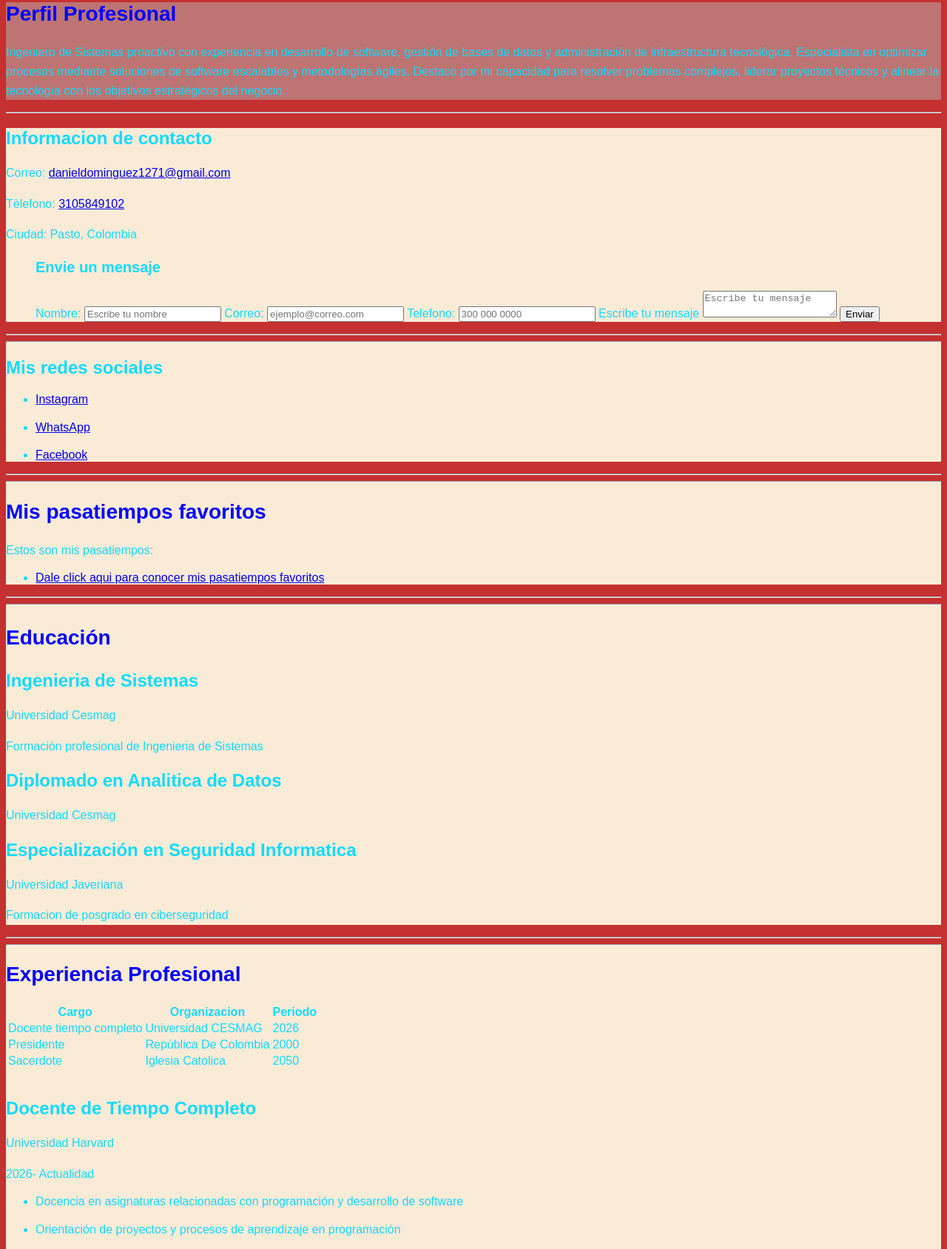
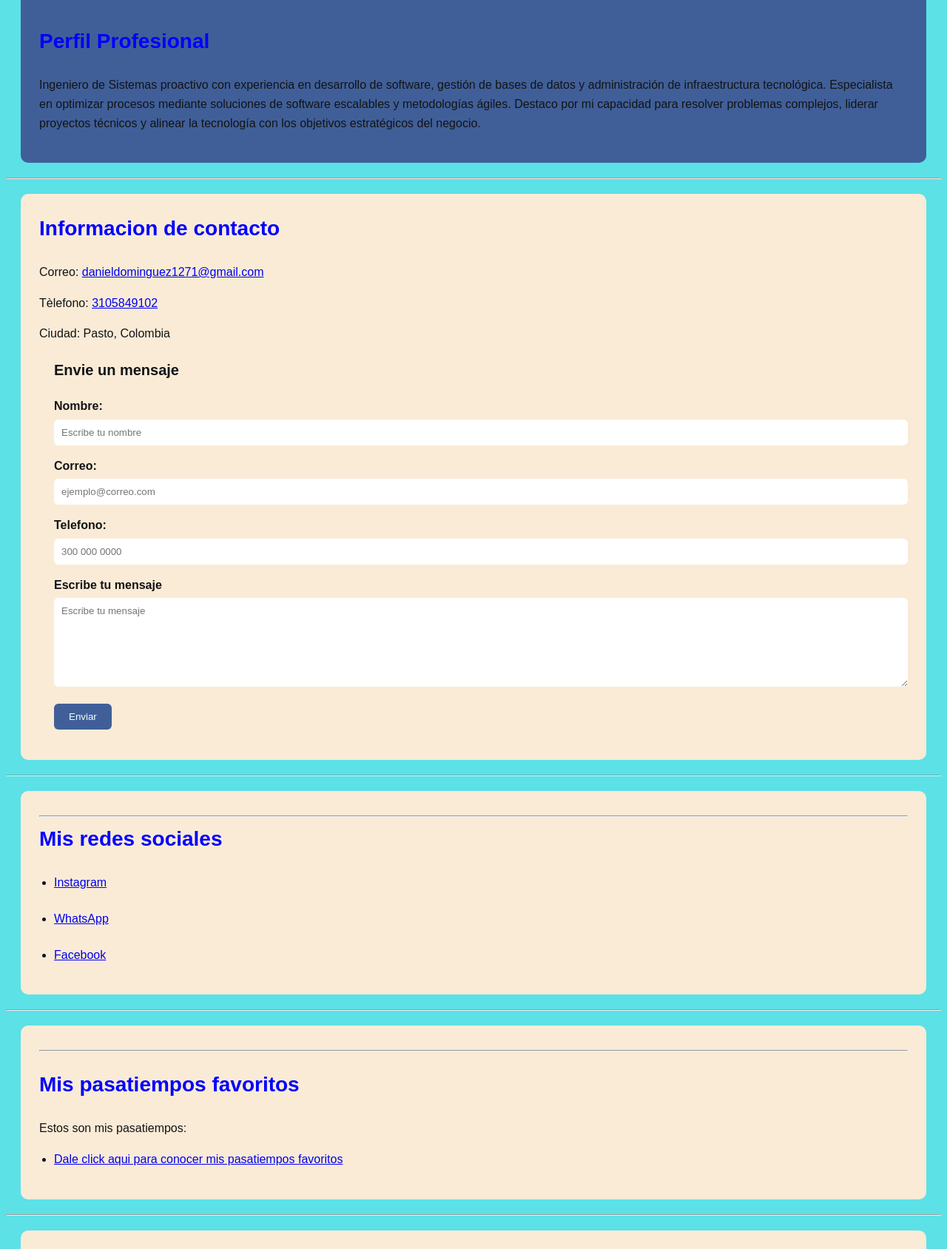
Before and after one commit to danieldominguez1271-ai/Hoja_de_vida, a plain HTML site: page index.html in a window 1280 px wide. Shown: the part 566-2254 px from the top of the page at 74% size. Drawn offline with Linux system fonts and the light colour scheme.

Commit message:
Hoja de vida actualizada

```diff
--- a/css/style.css
+++ b/css/style.css
@@ -1,8 +1,12 @@
 
 body{
-    background-color: rgb(197, 48, 48);
-    color: rgb(18, 218, 253);
+    background-color: rgb(92, 225, 230);
+    color: rgb(19, 20, 20);
     font-family: Arial, fantasy;
+    line-height: 1.6;
+}
+*{
+    box-sizing: border-box;
 }
 
 h1{
@@ -12,8 +16,10 @@ h1{
 .seccion {
     background-color: antiquewhite;
 }
+
+/*Perfil*/
 #perfil{
-    background-color: rgb(189, 116, 114);
+    background-color: rgb(64, 95, 153);
 }
 h1{
     color:blue;
@@ -31,10 +37,138 @@ header{
     background-color: black;
     color: aliceblue;
     text-align: center;
+    padding: 30px;
 }
 header h1{
+    margin: 0;
     color: aliceblue;
+    font-size: 40px;
 }
 header h2{
     color: aliceblue;
+    font-size: 22px;
 }
+
+header img{
+    width: 180px;
+    height: 180px;
+    border-radius: 50%;
+    object-fit: cover;
+    border: 4px solid white;
+}
+
+/*Títulos*/
+
+h2 {
+    color: blue;
+    font-size: 28px;
+}
+
+/*Sección*/
+section{
+    background-color: rgb(66, 166, 206);
+    padding: 25px;
+    margin: 20px;
+    border: 1px rgb(64, 95, 153);
+    border-radius: 10px;
+}
+
+.seccion h2 {
+    margin-top: 0;
+}
+
+/*listas*/
+ul{
+    padding-left: 20px;
+}
+li{
+    margin-bottom: 5px;
+}
+/*Formulario*/
+form{
+    margin-top: 20px;
+}
+label{
+    display: block;
+    margin-bottom: 5px;
+    font-weight: bold;
+}
+
+input,
+textarea {
+    width: 100%;
+    padding: 10px;
+    margin-bottom: 15px;
+    border: 1px slategray;
+    border-radius: 6px;
+    font-family: inherit;
+}
+
+textarea {
+    min-height: 120px;
+    resize: vertical;
+}
+
+button {
+    background-color: rgb(64, 95, 153);
+    color: azure;
+    border: none;
+    padding: 10px 20px;
+    border-radius: 6px;
+    cursor: pointer;
+}
+
+/*Tabla*/
+
+table {
+    width: 100%;
+    border-collapse: collapse;
+}
+th,td {
+    border: 1px solid;
+    padding: 10px;
+    text-align: left;
+}
+th {
+    background-color: rgb(64, 95, 153);
+    color: black;
+}
+
+/*Formación*/
+.formacion {
+    background-color: beige;
+    padding: 15px;
+    margin-bottom: 15px;
+    border: 1px silver;
+    border-radius: 8px;
+}
+
+/*Experiencia*/
+.experiencia {
+    background-color: beige;
+    padding: 15px;
+    margin-bottom: 15px;
+    border: 1px silver;
+    border-radius: 8px;
+}
+
+/*Proyecto*/
+.proyecto {
+    background-color: beige;
+    padding: 15px;
+    margin-bottom: 15px;
+    border: 1px silver;
+    border-radius: 8px;
+}
+
+/*Pie de página*/
+footer {
+    background-color: rgb(11, 70, 197);
+    color: aliceblue;
+    text-align: center;
+    padding: 20px;
+}
+
+footer p {
+    margin: 0;
+}
```
